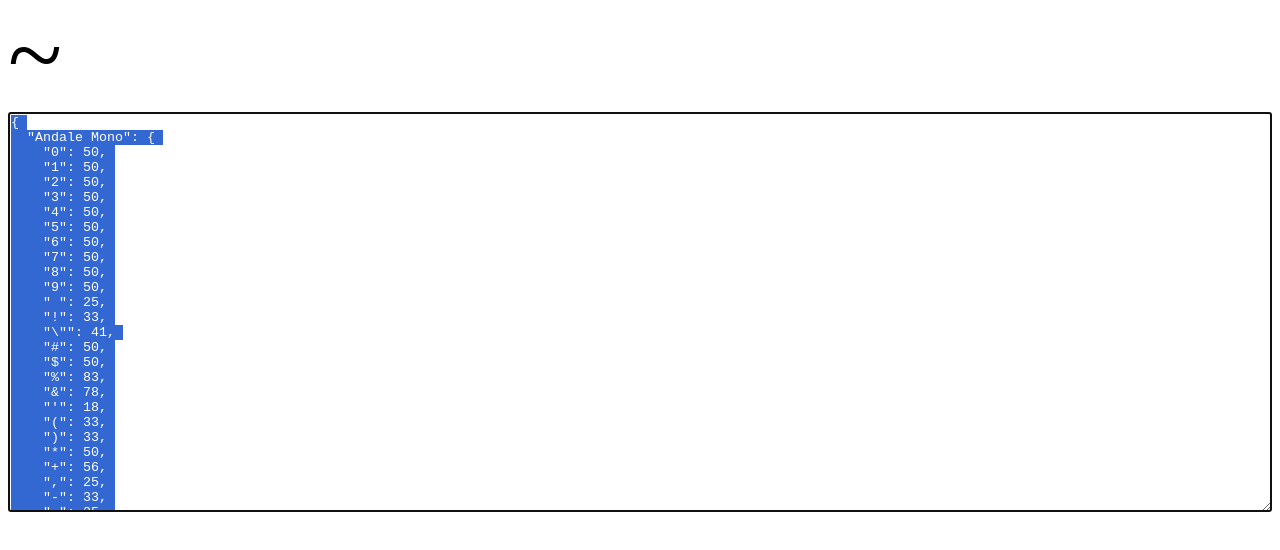
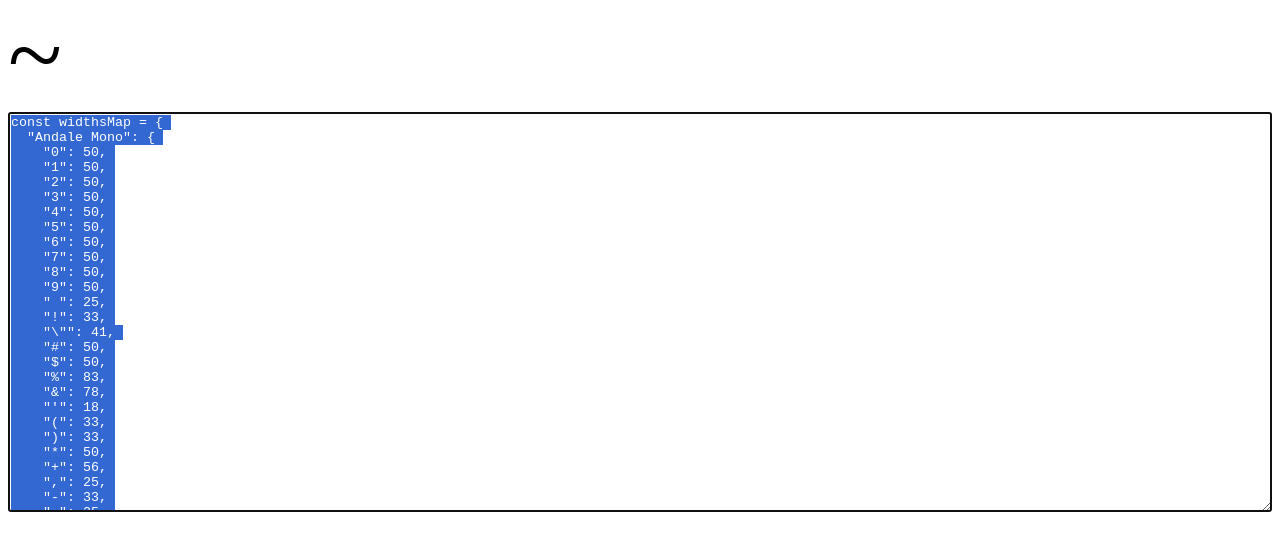
Before and after one commit to adambisek/string-pixel-width, a website: page src/pixelWidthCalculator.html in a window 1280 px wide. Shown: the part 144-694 px from the top of the page. Drawn offline with Linux system fonts and the light colour scheme.

Commit message:
render all js in the result element for easier saving

```diff
--- a/src/pixelWidthCalculator.html
+++ b/src/pixelWidthCalculator.html
@@ -50,7 +50,10 @@
       }, {});
 
       var elFinal = document.getElementById('elFinal');
-      elFinal.innerHTML = JSON.stringify(widths, null, 2);
+      elFinal.innerHTML = `const widthsMap = ${JSON.stringify(widths, null, 2)};
+
+export default widthsMap;
+`;
       document.body.appendChild(elFinal);
       elFinal.select();
     </script>
```
